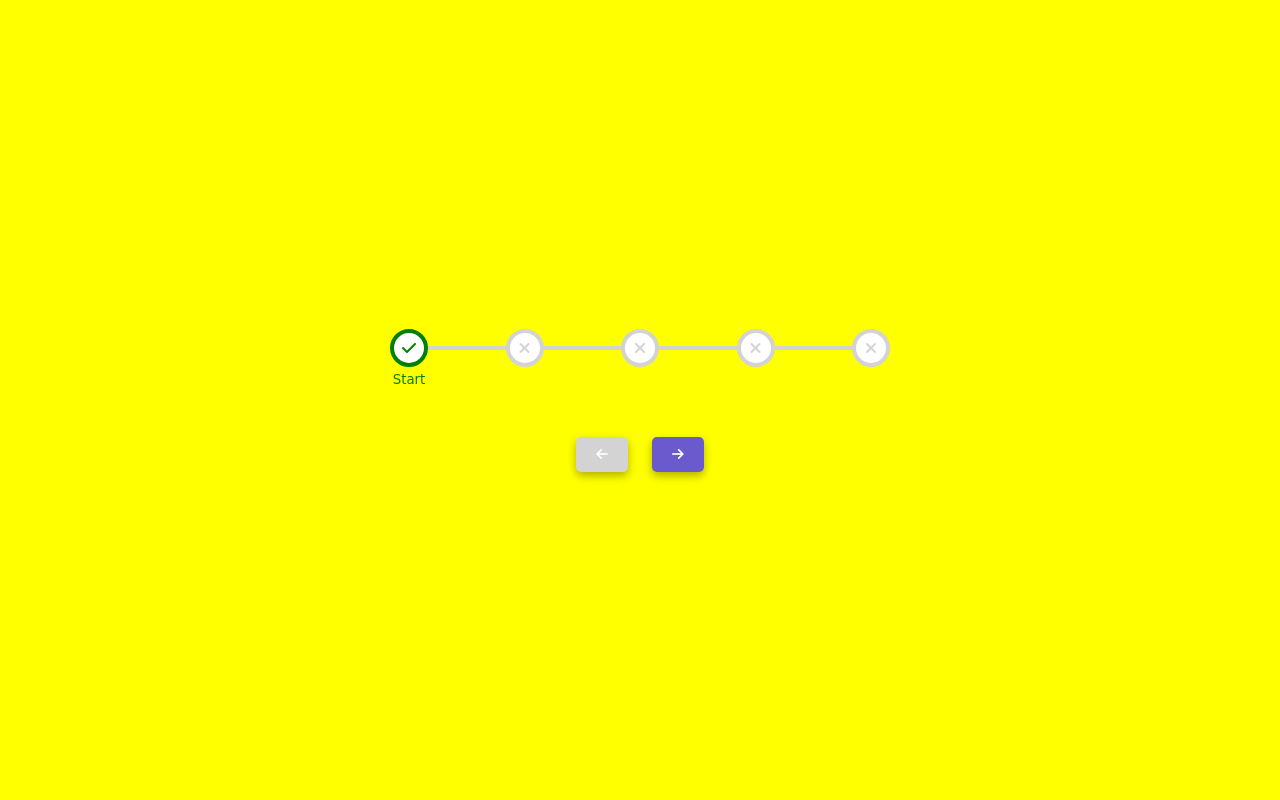
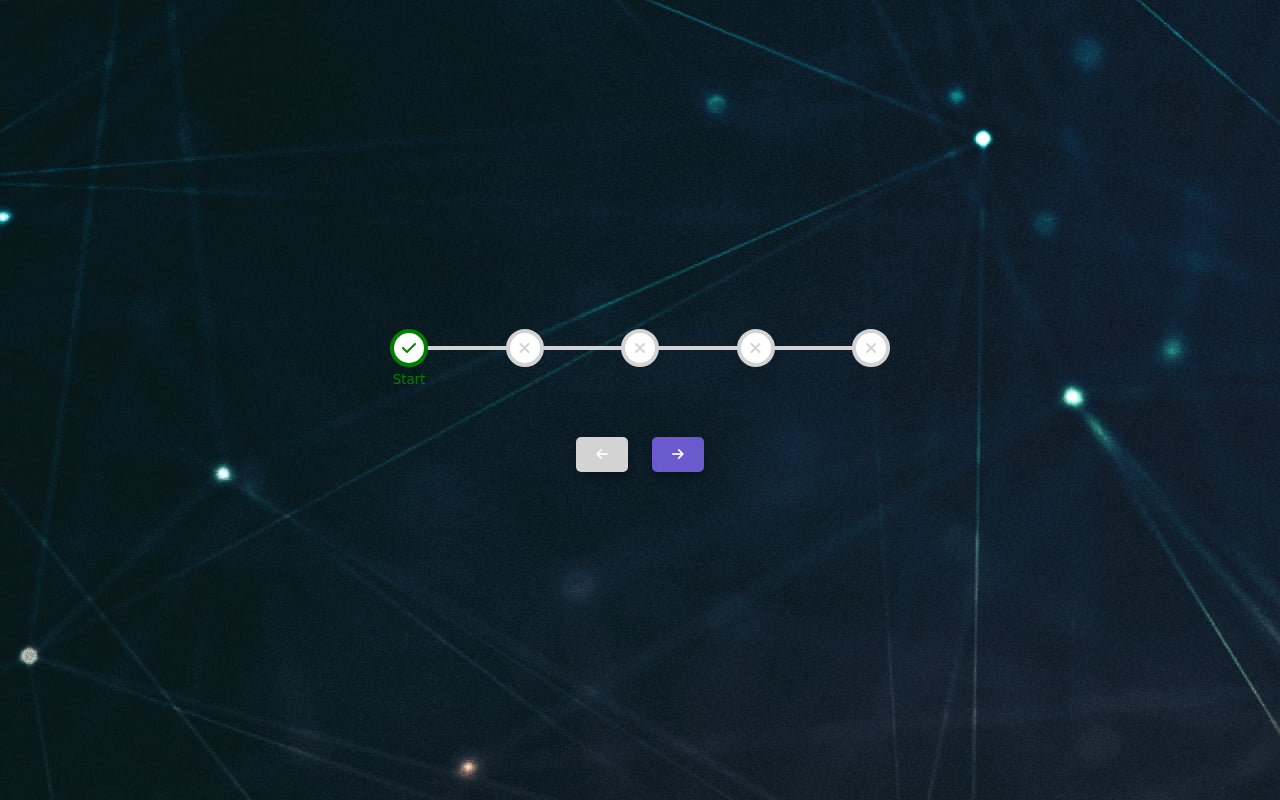
Before and after one commit to Lakshya-GG/Web-Development-Toolkit, a plain HTML site: page Step Progress Bar/index.html in a window 1280 px wide. Drawn offline with Linux system fonts and the light colour scheme.

Commit message:
updated css

```diff
--- a/Step Progress Bar/style.css
+++ b/Step Progress Bar/style.css
@@ -5,7 +5,7 @@ body {
   height: 100vh;
   align-items: center;
   background-color: yellow;
-  background-image: url("bg.png");
+  background-image: url("8.jpg");
 }
 
 .container {
```
